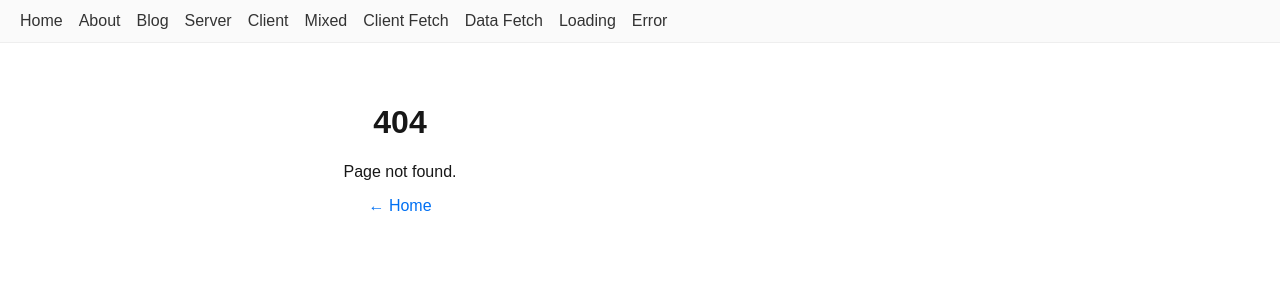
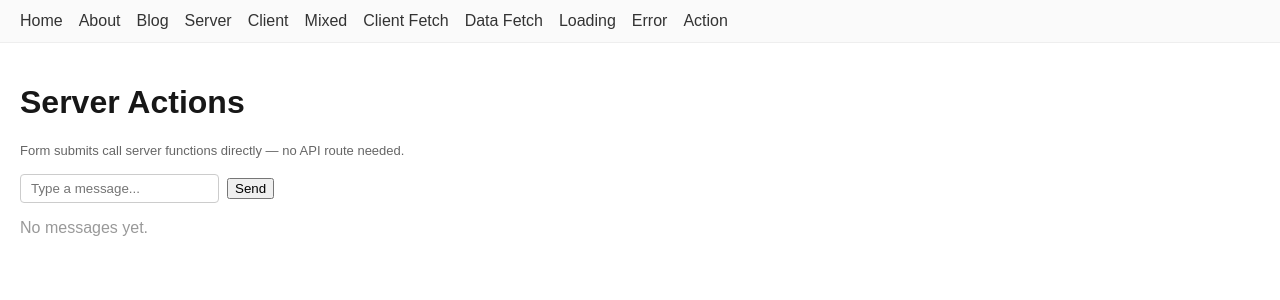
Before and after one commit to yaoylu/nextjs-learning, a Next.js app: page /server-action in a window 1280 px wide. Before the commit this address had no page. Shown: the top 300 px of the page. Built offline with nearby package versions, Linux system fonts and the light colour scheme.

Commit message:
Add server action demo (message form with add/delete)

```diff
--- a/src/app/layout.tsx
+++ b/src/app/layout.tsx
@@ -31,6 +31,7 @@ export default function RootLayout({
             <li><Link href="/data-fetch">Data Fetch</Link></li>
             <li><Link href="/loading-demo">Loading</Link></li>
             <li><Link href="/error-demo">Error</Link></li>
+            <li><Link href="/server-action">Action</Link></li>
           </ul>
         </nav>
 
--- /dev/null
+++ b/src/app/server-action/page.tsx
@@ -0,0 +1,70 @@
+// Server Action — 在服务器上执行的函数
+// 不需要写 API route，直接在表单提交时调用服务端代码
+
+// 模拟数据库
+const messages: { id: number; text: string; createdAt: string }[] = []
+let nextId = 1
+
+// "use server" 标记这个函数在服务器上执行
+// 客户端表单提交时，Next.js 自动发请求到服务器调用这个函数
+async function addMessage(formData: FormData) {
+  "use server"
+
+  const text = formData.get("message") as string
+  if (!text?.trim()) return
+
+  messages.push({
+    id: nextId++,
+    text: text.trim(),
+    createdAt: new Date().toLocaleTimeString(),
+  })
+}
+
+async function deleteMessage(formData: FormData) {
+  "use server"
+
+  const id = Number(formData.get("id"))
+  const index = messages.findIndex(m => m.id === id)
+  if (index !== -1) messages.splice(index, 1)
+}
+
+export default function ServerActionPage() {
+  return (
+    <div>
+      <h1>Server Actions</h1>
+      <p style={{ color: "#666", fontSize: 13, marginBottom: 16 }}>
+        Form submits call server functions directly — no API route needed.
+      </p>
+
+      {/* action={serverFunction} — 表单提交时调用服务端函数 */}
+      <form action={addMessage} style={{ marginBottom: 16 }}>
+        <input
+          name="message"
+          placeholder="Type a message..."
+          required
+          style={{ padding: "6px 10px", marginRight: 8, border: "1px solid #ccc", borderRadius: 4 }}
+        />
+        <button type="submit">Send</button>
+      </form>
+
+      {/* 消息列表 */}
+      {messages.length === 0 ? (
+        <p style={{ color: "#999" }}>No messages yet.</p>
+      ) : (
+        <ul style={{ listStyle: "none", padding: 0 }}>
+          {messages.map(msg => (
+            <li key={msg.id} style={{ display: "flex", alignItems: "center", gap: 8, margin: "6px 0" }}>
+              <span style={{ flex: 1 }}>{msg.text}</span>
+              <span style={{ color: "#999", fontSize: 12 }}>{msg.createdAt}</span>
+              {/* 每个删除按钮也是一个 form + server action */}
+              <form action={deleteMessage} style={{ display: "inline" }}>
+                <input type="hidden" name="id" value={msg.id} />
+                <button type="submit" style={{ color: "red", border: "none", background: "none", cursor: "pointer" }}>×</button>
+              </form>
+            </li>
+          ))}
+        </ul>
+      )}
+    </div>
+  )
+}
```
